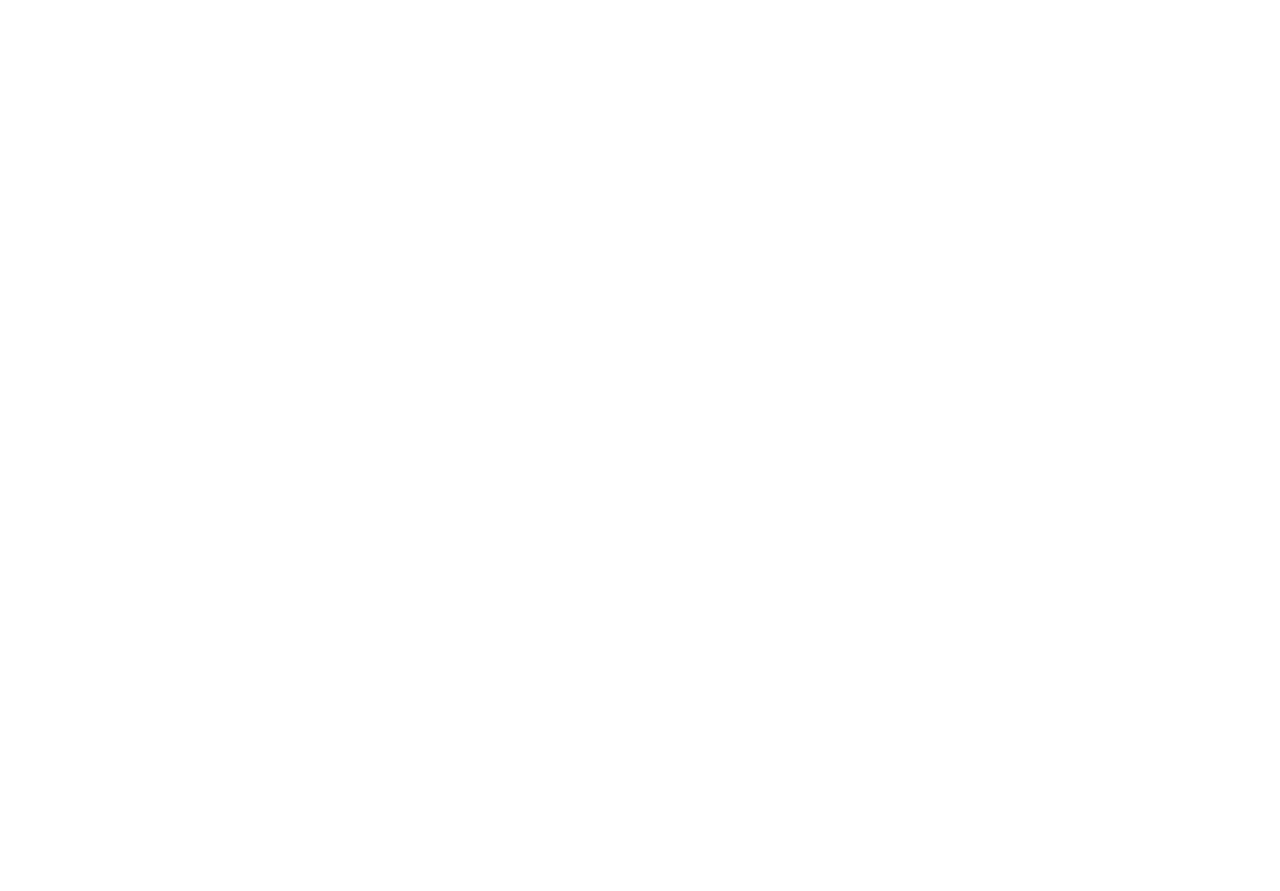
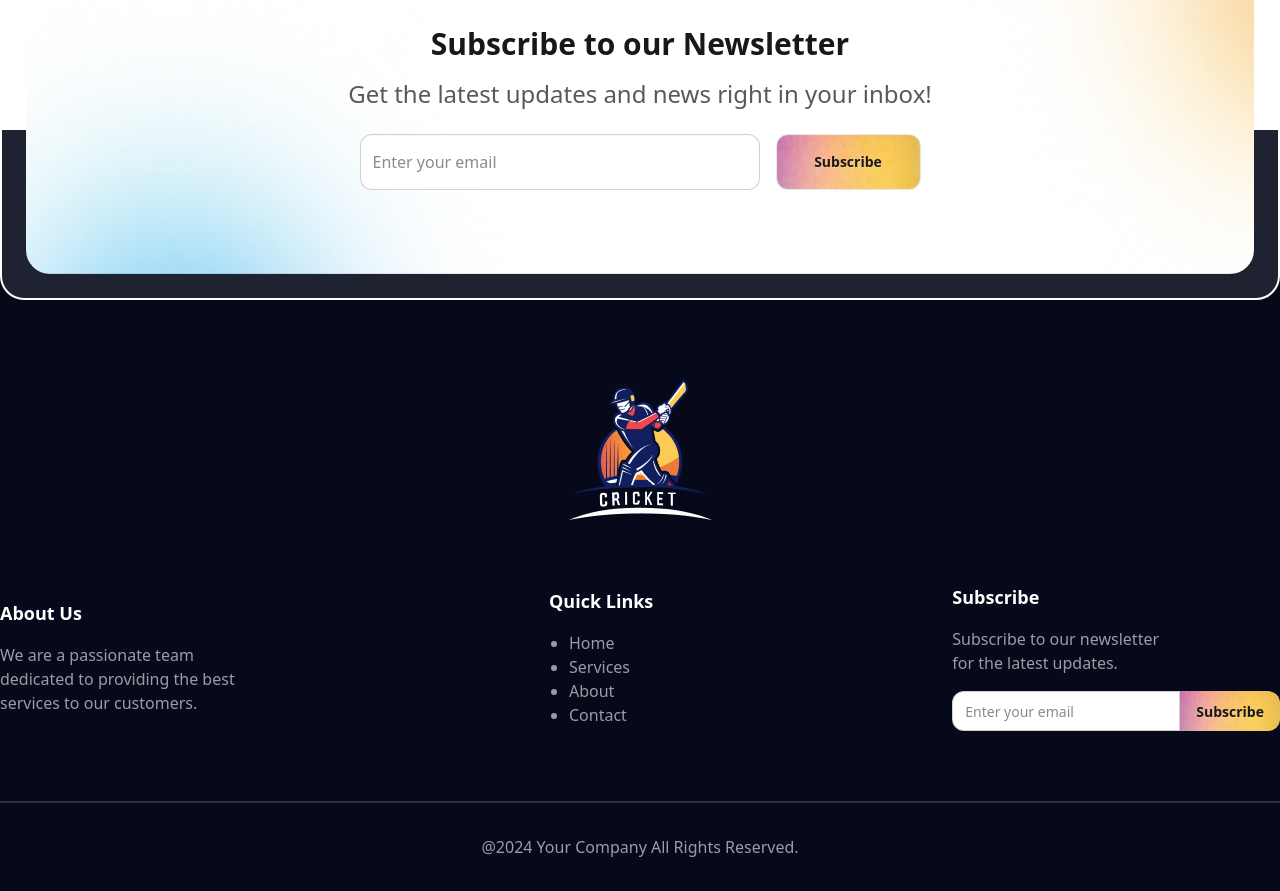
Before and after one commit to Ana-Ammar/select-your-team, a React (Vite) app: page / in a window 1280 px wide. Shown: the part 3280-4171 px from the top of the page. Before the commit the page ends 3131 px from the top, so only its background shows below. Built offline with nearby package versions, Linux system fonts and the light colour scheme.

Commit message:
alhamdulillah completed

```diff
--- a/src/App.jsx
+++ b/src/App.jsx
@@ -5,6 +5,7 @@
 import SelectedPlayers from "./components/SelectedPlayers/SelectedPlayers";
 import { ToastContainer } from 'react-toastify';
 import Banner from "./components/Banner/Banner";
+import Footer from "./components/Footer/Footer";
 
 const fetchPlayers = async () => {
   const res = await fetch("/players.json");
@@ -76,6 +77,8 @@
         )}
       </Suspense>
 
+      <Footer></Footer>
+
       <ToastContainer />
     </>
   );
--- a/src/components/Banner/Banner.jsx
+++ b/src/components/Banner/Banner.jsx
@@ -3,7 +3,7 @@
 
 const Banner = () => {
     return (
-        <div className='h-[545px] max-w-[1280px] mx-auto bg-cover bg-center bg-black rounded-4xl mb-24 mt-6 pt-16'
+        <div className='h-[545px] max-w-[1280px] md:mx-auto bg-cover bg-center bg-black rounded-4xl mb-24 mt-6 pt-16 mx-6'
         style={{ backgroundImage: `url(${BgImage})` }}>
             <img className='mx-auto mb-8' src={BannerImg} alt="" />
             <h1 className='text-4xl font-bold text-white text-center'>Assemble Your Ultimate Dream 11 Cricket Team</h1>
--- /dev/null
+++ b/src/components/Footer/Footer.jsx
@@ -0,0 +1,53 @@
+import bgPlate from '../../assets/SectionBg.png'
+import subPlate from '../../assets/sub.png'
+import footerLogo from '../../assets/logo-footer.png'
+
+const Footer = () => {
+    return (
+       <>
+       <div className='border-2 border-white p-6 bg-white/10 h-[385px] max-w-[1280px] mx-auto rounded-3xl mt-24 -mb-[170px] relative z-20'>
+          <div className='h-full md:bg-cover md:bg-center rounded-3xl flex flex-col justify-center items-center' style={{ backgroundImage: `url(${bgPlate})` }}>
+            <h1 className='md:text-3xl text-2xl font-bold text-center'>Subscribe to our Newsletter</h1>
+            <p className='font-medium md:text-2xl text-l text-[#131313b3] text-center mt-4 mb-6'>Get the latest updates and news right in your inbox!</p>
+            <div className='flex gap-4 justify-center'>
+                <input type="text" className="input md:w-[400px] w-full md:h-[56px] rounded-[12px] text-[16px]" placeholder="Enter your email" />
+                <button className='bg-cover bg-center md:w-[145px] btn md:h-[56px] md:py-4 md:px-6 rounded-[12px] font-bold cursor-pointer transform active:scale-95 transition-transform duration-150' style={{ backgroundImage:`url(${subPlate})`}}>Subscribe</button>
+            </div>
+          </div>
+       </div>
+
+
+       <div className='bg-[#06091A] relative'>
+            <img className='mx-auto pt-[250px]' src={footerLogo} alt="" />
+
+            <div className='max-w-[1280px] md:mx-auto mx-9 grid gap-10 md:flex items-center justify-between mt-16'>
+                <div className='w-[250px]'>
+                    <h1 className='text-white font-semibold text-[18px] mb-4'>About Us</h1>
+                    <p className='text-white/60'>We are a passionate team dedicated to providing the best services to our customers.</p>
+                </div>
+                <div className=''>
+                    <h1 className='text-white font-semibold text-[18px] mb-4'>Quick Links</h1>
+                    <ul className='text-white/60 list-disc pl-5'>
+                        <li>Home</li>
+                        <li>Services</li>
+                        <li>About</li>
+                        <li>Contact</li>
+                    </ul>
+                </div>
+                <div className=''>
+                    <h1 className='text-white font-semibold text-[18px] '>Subscribe</h1>
+                    <p className='text-white/60 w-[230px] my-4'>Subscribe to our newsletter for the latest updates.</p>
+                    <input type="text" className="input rounded-none rounded-l-xl max-w-fit" placeholder="Enter your email" />
+                    <button className='bg-cover bg-center btn border-0 rounded-none shadow-none rounded-r-xl font-bold cursor-pointer transform active:scale-95 transition-transform duration-150' style={{ backgroundImage:`url(${subPlate})`}}>Subscribe</button>
+                </div>
+            </div>
+
+            <div className='mt-[70px] border-t-2 border-t-white/15 py-8'>
+                <p className='text-center text-white/60'>@2024 Your Company All Rights Reserved.</p>
+            </div>
+       </div>
+       </>
+    );
+};
+
+export default Footer;
--- a/src/components/PlayerCard/PlayerCard.jsx
+++ b/src/components/PlayerCard/PlayerCard.jsx
@@ -1,10 +1,10 @@
-import React, { useState } from 'react';
 import userImg from "../../assets/user.png"
 import countryImg from '../../assets/country.png'
 import { toast } from 'react-toastify';
 
 const PlayerCard = ({player, setAvailableBalance, availableBalance, purchasedPlayers, setPurchasedPlayers}) => {
-    const [isSelected, setSelected] = useState(false)
+
+   const exist = purchasedPlayers.find(p => p.id === player.id)
 
     const handleSelectBtn = (player) => {
         const playerPrice = parseInt(player.player_prize.split(',').join(''))
@@ -16,7 +16,6 @@
             toast('6 Player already selected!')
             return
         }
-        setSelected(true)
         setAvailableBalance(availableBalance - playerPrice)
         setPurchasedPlayers([...purchasedPlayers, player])
     }
@@ -58,7 +57,7 @@
 
         <div className="flex justify-between items-center my-4">
             <p className="font-semibold">Price: BDT {player.player_prize} </p>
-            <button disabled={isSelected} onClick={() => handleSelectBtn(player)} className="btn btn-md h-9 bg-white rounded-[8px]">{isSelected ? 'Selected' : 'Choose Player'}</button>
+            <button disabled={exist} onClick={() => handleSelectBtn(player)} className="btn btn-md h-9 bg-white rounded-[8px]">{exist ? 'Selected' : 'Choose Player'}</button>
         </div>
        </div>
       </div>
```
Also changed, not shown: src/assets/SectionBg.png, src/assets/sub.png (added).
